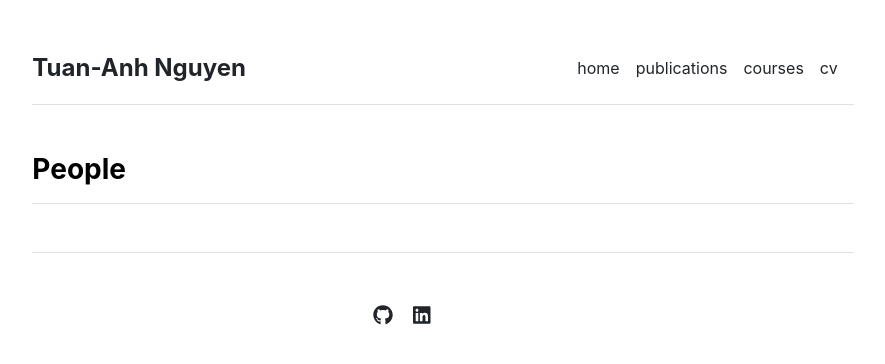
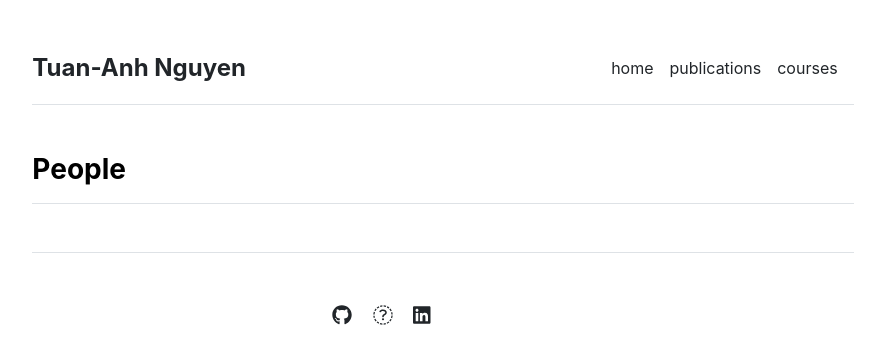
Before and after one commit to tuananhngh/tuananhngh.github.io, a Jekyll site: the page built from people.md, in a window 1280 px wide. Shown: the top 364 px of the page, without its empty margins (197-1082 px from the left). Built offline with Jekyll 4.4.1, drawn with Linux system fonts in a browser that asks for light colours.

```diff
--- a/_data/settings.yml
+++ b/_data/settings.yml
@@ -3,7 +3,7 @@ menu:
 - {name: 'home', url: '/index'}
 - {name: 'publications', url: '/publications'}
 - {name: 'courses', url: '/courses'}
-- {name: 'cv', url: '/cv'}
+#- {name: 'cv', url: '/cv'}
 #- {name: 'contact', url: '/contact'}
 
 # people:
@@ -19,7 +19,7 @@ menu:
 social:
 - {icon: 'github', link: 'https://github.com/tuananhngh'}
 #- {icon: 'twitter', link: 'https://twitter.com/paululele'}
-#- {icon: 'instagram', link: 'https://instagram.com/paululele'}
+- {icon: 'googlescholar', link: 'https://scholar.google.com/citations?user=Qa3kcOIAAAAJ&hl=en'}
 - {icon: 'linkedin', link: 'https://linkedin.com/in/tuananh-nguyen'}
 
 # contacts:
```
Also changed, not shown: _posts/2024-05-18-aussois.md (renamed from _posts/2024-05-18.md).
